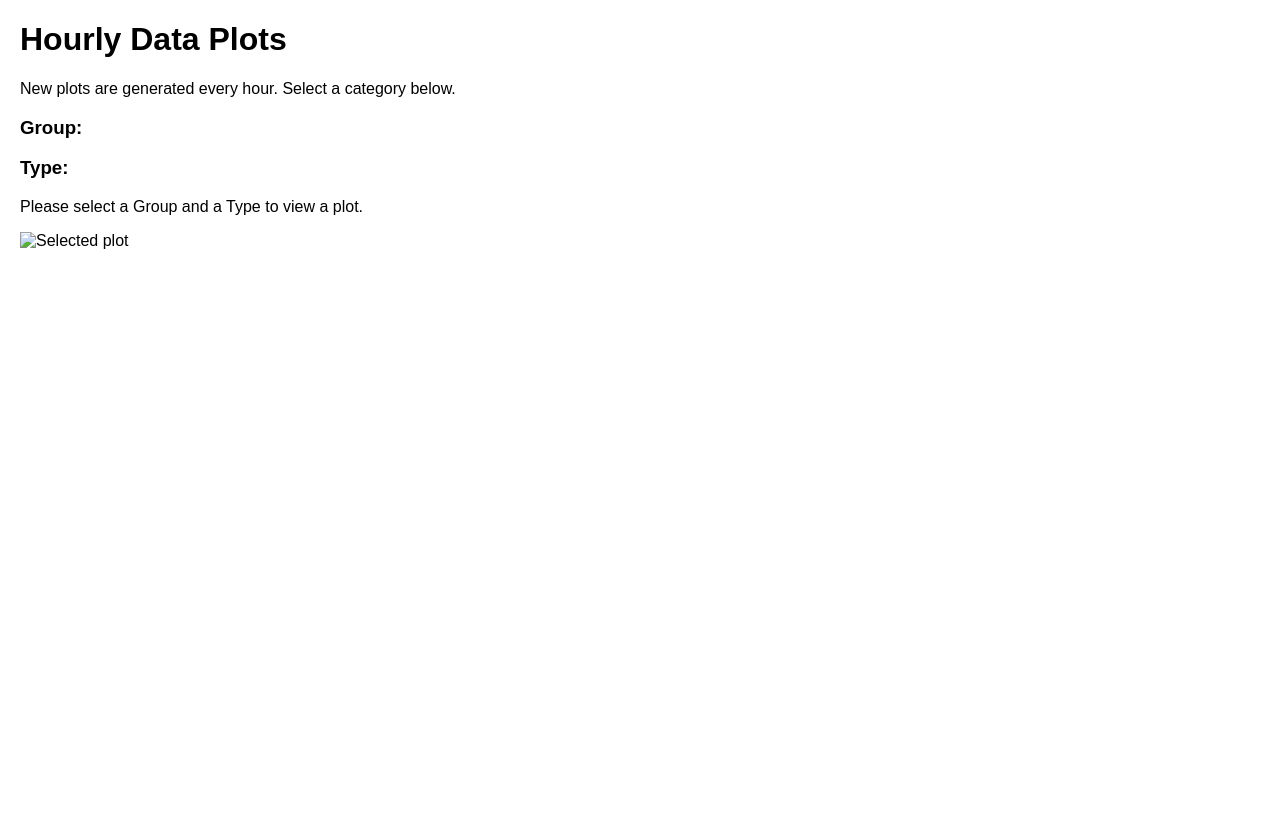
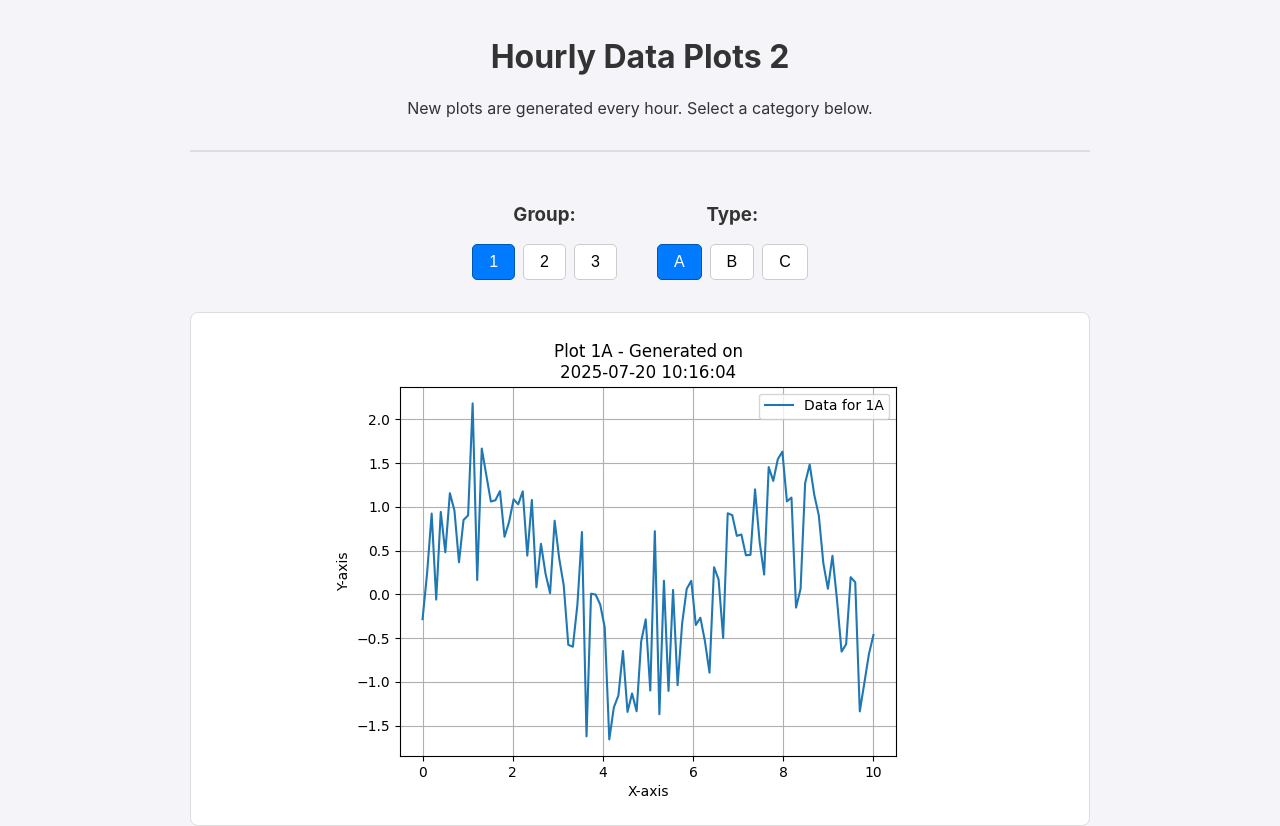
Before and after one commit to ingmarholm/ingmarholm.github.io, a plain HTML site: page index.html in a window 1280 px wide. Before the commit the page ends 800 px from the top, so only its background shows below. Drawn offline with Linux system fonts and the light colour scheme.

Commit message:
plot dummy data

```diff
--- a/index.html
+++ b/index.html
@@ -8,7 +8,7 @@
 </head>
 <body>
     <header>
-        <h1>Hourly Data Plots</h1>
+        <h1>Hourly Data Plots 2</h1>
         <p>New plots are generated every hour. Select a category below.</p>
     </header>
 
--- a/script.js
+++ b/script.js
@@ -0,0 +1,120 @@
+document.addEventListener('DOMContentLoaded', () => {
+    // --- CONFIGURATION ---
+    const MANIFEST_FILE = 'images.json';
+
+    // --- DOM ELEMENTS (The parts of the HTML we need to control) ---
+    const numSelector = document.getElementById('num-selector');
+    const letterSelector = document.getElementById('letter-selector');
+    const plotImage = document.getElementById('plot-image');
+    const imagePlaceholder = document.getElementById('image-placeholder');
+
+    // --- THE STATE OBJECT (Single Source of Truth) ---
+    // All important data for our app lives here.
+    const state = {
+        imageManifest: {},
+        availableNums: [],
+        availableLetters: [],
+        selectedNum: null,
+        selectedLetter: null,
+    };
+
+    // --- THE RENDER FUNCTION (Makes the HTML match the State) ---
+    // This function runs every time we need to update what the user sees.
+    const render = () => {
+        // 1. Render the Number Buttons
+        // Update the class of each button based on the current state.
+        numSelector.querySelectorAll('button').forEach(button => {
+            button.classList.toggle('selected', button.dataset.value === state.selectedNum);
+        });
+
+        // 2. Render the Letter Buttons
+        letterSelector.querySelectorAll('button').forEach(button => {
+            button.classList.toggle('selected', button.dataset.value === state.selectedLetter);
+        });
+
+        // 3. Render the Image
+        // Only try to show an image if both a number and letter are selected.
+        if (state.selectedNum && state.selectedLetter) {
+            const plotId = `${state.selectedNum}${state.selectedLetter}`;
+            const imagePath = state.imageManifest[plotId];
+
+            if (imagePath) {
+                plotImage.src = imagePath;
+                plotImage.style.display = 'block'; // Show the image tag
+                imagePlaceholder.style.display = 'none'; // Hide the placeholder text
+            } else {
+                // This handles an unlikely case where the image is missing from the manifest
+                plotImage.style.display = 'none';
+                imagePlaceholder.style.display = 'block';
+                imagePlaceholder.textContent = `Image for ${plotId} not found.`;
+            }
+        } else {
+            // If a selection is missing, show the placeholder
+            plotImage.style.display = 'none';
+            imagePlaceholder.style.display = 'block';
+            imagePlaceholder.textContent = 'Please select a Group and a Type to view a plot.';
+        }
+    };
+
+    // --- EVENT HANDLERS (Update state and then call render) ---
+    const setupEventListeners = () => {
+        // Use event delegation: listen for clicks on the parent container.
+        // This is more efficient than adding a listener to every single button.
+        numSelector.addEventListener('click', (event) => {
+            if (event.target.tagName === 'BUTTON') {
+                state.selectedNum = event.target.dataset.value; // Update state
+                render(); // Re-render the entire UI
+            }
+        });
+
+        letterSelector.addEventListener('click', (event) => {
+            if (event.target.tagName === 'BUTTON') {
+                state.selectedLetter = event.target.dataset.value; // Update state
+                render(); // Re-render the entire UI
+            }
+        });
+    };
+
+    // --- INITIALIZATION (Fetches data and starts the app) ---
+    const initialize = async () => {
+        try {
+            // Fetch the manifest. Add a cache-buster to ensure we get the latest version.
+            const response = await fetch(`${MANIFEST_FILE}?v=${new Date().getTime()}`);
+            if (!response.ok) throw new Error(`HTTP error! Status: ${response.status}`);
+            state.imageManifest = await response.json();
+
+            // Dynamically figure out what buttons to create from the manifest keys
+            const plotIds = Object.keys(state.imageManifest);
+            const nums = new Set(plotIds.map(id => id.charAt(0)));
+            const letters = new Set(plotIds.map(id => id.charAt(1)));
+
+            state.availableNums = [...nums].sort();
+            state.availableLetters = [...letters].sort();
+
+            // Create the button HTML
+            numSelector.innerHTML = state.availableNums.map(num => `<button data-value="${num}">${num}</button>`).join('');
+            letterSelector.innerHTML = state.availableLetters.map(letter => `<button data-value="${letter}">${letter}</button>`).join('');
+
+            // Set up the click handlers
+            setupEventListeners();
+
+            // Set the initial default selection
+            if (state.availableNums.length > 0) {
+                state.selectedNum = state.availableNums[0];
+            }
+            if (state.availableLetters.length > 0) {
+                state.selectedLetter = state.availableLetters[0];
+            }
+
+            // Perform the first render to show the default state on page load
+            render();
+
+        } catch (error) {
+            console.error("Failed to initialize application:", error);
+            imagePlaceholder.textContent = "Error: Could not load plot data. Please check the console.";
+        }
+    };
+
+    // Start the application!
+    initialize();
+});
--- a/style.css
+++ b/style.css
@@ -1,18 +1,74 @@
 body {
-    font-family: sans-serif;
-    margin: 20px;
+    font-family: -apple-system, BlinkMacSystemFont, "Segoe UI", Roboto, Helvetica, Arial, sans-serif;
+    background-color: #f4f4f9;
+    color: #333;
+    display: flex;
+    flex-direction: column;
+    align-items: center;
+    margin: 0;
 }
 
-.gallery-menu {
-    margin-bottom: 20px;
+header, main {
+    width: 90%;
+    max-width: 900px;
 }
 
-.gallery-menu a {
-    margin-right: 15px;
-    cursor: pointer;
+header {
+    text-align: center;
+    border-bottom: 2px solid #ddd;
+    padding-bottom: 1rem;
+    margin-top: 1rem;
 }
 
-.gallery-view img {
+.controls {
+    display: flex;
+    justify-content: center;
+    gap: 2rem;
+    margin: 2rem 0;
+}
+
+.selector-group {
+    text-align: center;
+}
+
+.button-group button {
+    font-size: 1rem;
+    padding: 0.5em 1em;
+    margin: 0 0.25em;
+    border: 1px solid #ccc;
+    background-color: #fff;
+    cursor: pointer;
+    border-radius: 5px;
+    transition: background-color 0.2s, border-color 0.2s;
+}
+
+.button-group button:hover {
+    background-color: #eef;
+}
+
+.button-group button.selected {
+    background-color: #007bff;
+    color: white;
+    border-color: #0056b3;
+}
+
+#image-container {
+    background: white;
+    padding: 1rem;
+    border: 1px solid #ddd;
+    border-radius: 8px;
+    min-height: 400px;
+    display: flex;
+    justify-content: center;
+    align-items: center;
+}
+
+#plot-image {
     max-width: 100%;
-    height: auto;
+    max-height: 600px;
+    display: none; /* Hidden by default */
 }
+
+#image-placeholder {
+    color: #888;
+}
```
